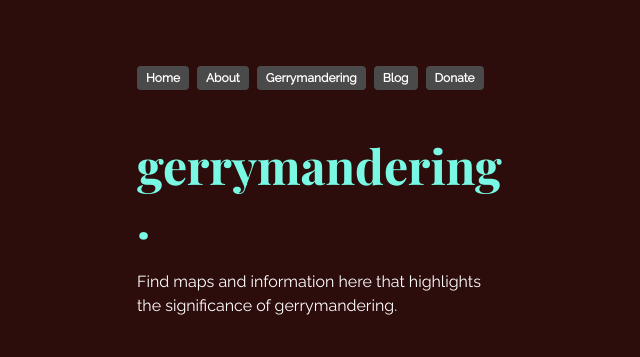
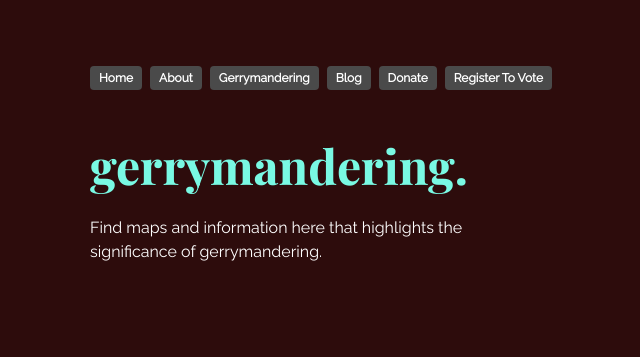
Before and after one commit to abdulsohu/knowthatjawn, a Gatsby site: page /gerrymandering in a window 1280 px wide. Shown: the whole page, without its empty margins (319-959 px from the left). Built offline with nearby package versions, Linux system fonts and the light colour scheme; Gatsby itself is replaced by a stand-in of ours.

Commit message:
all structure updates made pt.1

```diff
--- a/src/components/navbar.js
+++ b/src/components/navbar.js
@@ -44,6 +44,18 @@
             </span>
           </a>
         </div>
+
+        <div className="column is-narrow">
+          <a
+            href="https://register.rockthevote.com/registrants/new?partner=36857"
+            target="_blank"
+            rel="noreferrer"
+          >
+            <span className="tag has-background-grey-dark has-text-white has-text-weight-bold">
+              Register To Vote
+            </span>
+          </a>
+        </div>
       </div>
     </div>
   )
--- a/src/pages/gerrymandering.js
+++ b/src/pages/gerrymandering.js
@@ -3,7 +3,7 @@
 import Layout from "../components/layout"
 import SEO from "../components/seo"
 
-const Maps = () => (
+const Gerrymandering = () => (
   <Layout>
     <SEO title="Gerrymandering"></SEO>
 
@@ -20,4 +20,4 @@
   </Layout>
 )
 
-export default Maps
+export default Gerrymandering
```
Also changed, not shown: src/images/favicon.png.
